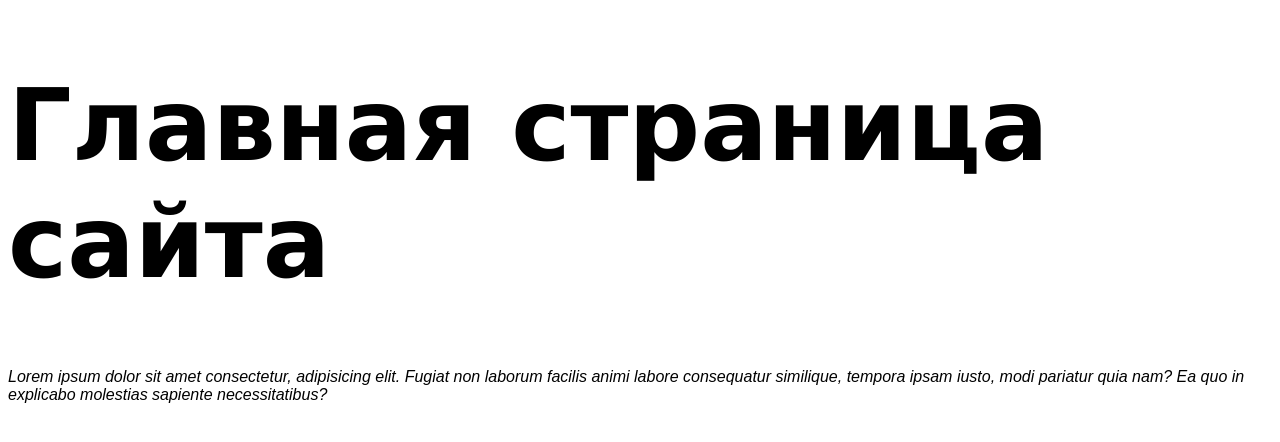
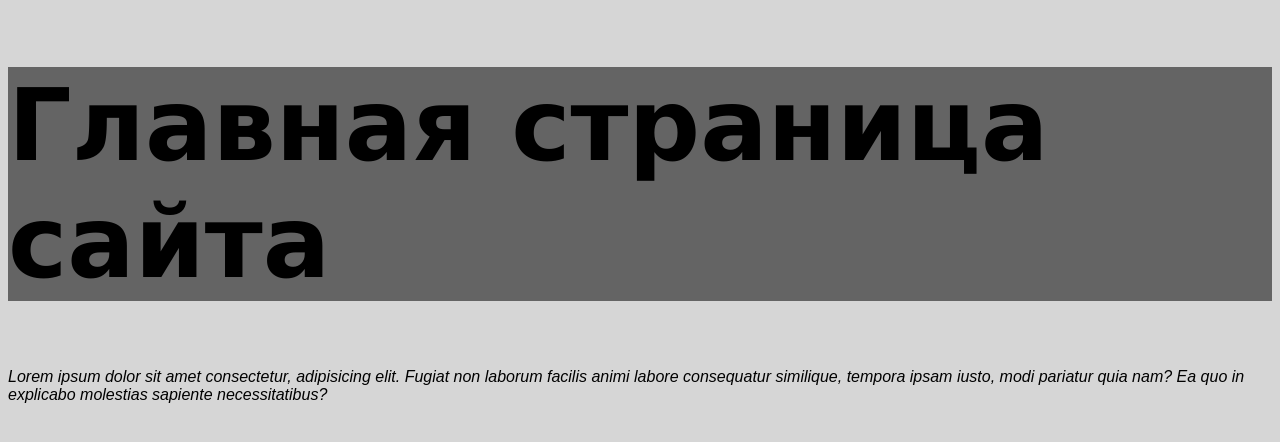
Before and after one commit to senseibo/albon, a plain HTML site: page index.html in a window 1280 px wide. Drawn offline with Linux system fonts and the light colour scheme.

Commit message:
Стилизовал page и page__header

```diff
--- a/css/style.css
+++ b/css/style.css
@@ -8,3 +8,11 @@ p {
     font-style: italic;
     font-family: Arial, Helvetica, sans-serif;
 }
+
+.page {
+    background-color: rgb(214, 214, 214);
+}
+
+.page__header {
+    background-color: rgb(100, 100, 100);
+}
```
Also changed, not shown: index.html (+4 -1 lines).
